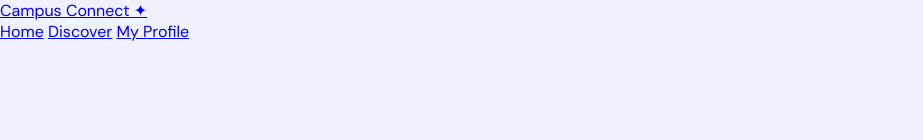
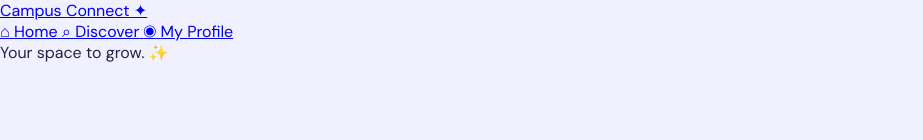
Before and after one commit to clove911/campus-connect, a plain HTML site: page dashboard.html in a window 1280 px wide. Shown: the top 140 px of the page, without its empty margins (0-923 px from the left). Drawn offline with Linux system fonts and the light colour scheme; no server answers.

Commit message:
Refactor navigation and enhance sidebar with icons
Updated navigation structure and added icons for better usability.

```diff
--- a/dashboard.html
+++ b/dashboard.html
@@ -10,17 +10,34 @@
 <body>
 
 
-<nav class="main-nav">
+
+<nav class="app-sidebar">
     <a href="dashboard.html" class="nav-logo">
-        Campus Connect ✦
+        Campus Connect <span>✦</span>
     </a>
 
     <div class="nav-links">
-        <a href="dashboard.html" class="active">Home</a>
-        <a href="discover.html">Discover</a>
-        <a href="profile.html">My Profile</a>
+        <a href="dashboard.html" class="nav-item active">
+            <span class="nav-icon">⌂</span>
+            <span>Home</span>
+        </a>
+
+        <a href="discover.html" class="nav-item">
+            <span class="nav-icon">⌕</span>
+            <span>Discover</span>
+        </a>
+
+        <a href="profile.html" class="nav-item">
+            <span class="nav-icon">◉</span>
+            <span>My Profile</span>
+        </a>
+    </div>
+
+    <div class="sidebar-footer">
+        Your space to grow. ✨
     </div>
 </nav>
+
 
     <main class="auth-container">
         <a href="index.html" class="logo">Campus Connect ✦</a>
```
